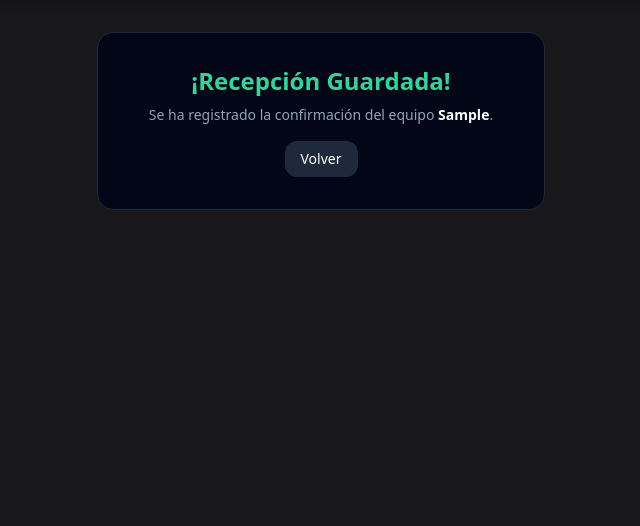
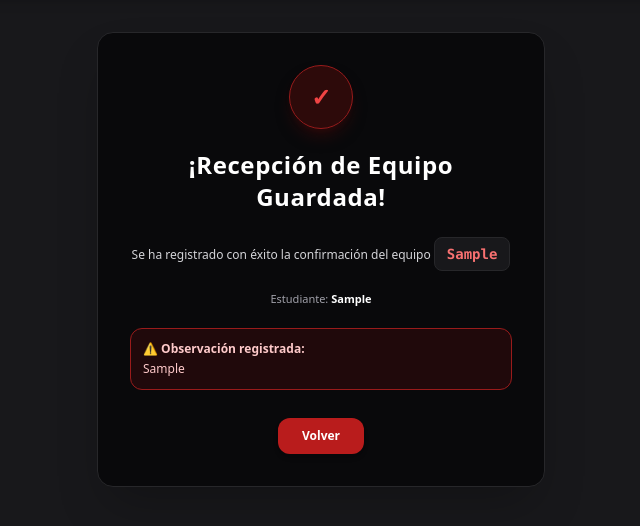
Before and after one commit to gherrera608-sudo/bitacora-tecnologia, a Flask app: template templates/confirmacion.html in a window 1280 px wide. Shown: the part 77-603 px from the top of the page, without its empty margins (319-959 px from the left). Run offline with Flask 3, Linux system fonts and the light colour scheme; the template is opened without the code that fills it: values that come from a table or form of the project are taken from there, others are empty; tables that the repository leaves empty hold one stand-in row (values such as "Sample post"); some libraries are stand-ins or nearby versions.

Commit message:
Update confirmacion.html

```diff
--- a/templates/confirmacion.html
+++ b/templates/confirmacion.html
@@ -1,9 +1,40 @@
 {% extends 'layout.html' %}
-{% block title %}Confirmado{% endblock %}
+{% block title %}Confirmación Guardada{% endblock %}
 {% block content %}
-<div class="max-w-md mx-auto text-center bg-slate-950 border border-slate-800 rounded-2xl p-8">
-    <h1 class="text-2xl font-bold text-emerald-400 mb-2">¡Recepción Guardada!</h1>
-    <p class="text-slate-400 text-sm mb-4">Se ha registrado la confirmación del equipo <b class="text-white">{{ prestamo.inventario }}</b>.</p>
-    <a href="{{ url_for('vista_estudiante') }}" class="inline-block bg-slate-800 text-white px-4 py-2 rounded-xl text-sm">Volver</a>
+<div class="max-w-md mx-auto bg-zinc-950 border border-zinc-800 rounded-2xl p-8 text-center shadow-2xl space-y-5">
+    <!-- Icono de Éxito en Rojo Institucional -->
+    <div class="w-16 h-16 bg-red-950/60 border border-red-800 text-red-500 rounded-full flex items-center justify-center mx-auto text-2xl font-bold shadow-lg shadow-red-950/50">
+        ✓
+    </div>
+
+    <!-- Título y Descripción -->
+    <h1 class="text-2xl font-black text-white tracking-wide">¡Recepción de Equipo Guardada!</h1>
+
+    <p class="text-xs text-zinc-300 leading-relaxed">
+        Se ha registrado con éxito la confirmación del equipo
+        <b class="font-mono text-red-400 text-sm block mt-1 bg-zinc-900 py-1.5 px-3 rounded-lg border border-zinc-800 inline-block">
+            {{ prestamo.inventario }}
+        </b>
+    </p>
+
+    {% if prestamo and prestamo.estudiante %}
+        <p class="text-[11px] text-zinc-400">
+            Estudiante: <b class="text-white">{{ prestamo.estudiante }}</b>
+        </p>
+    {% endif %}
+
+    {% if prestamo and prestamo.novedad_detectada %}
+        <div class="bg-red-950/40 border border-red-800 p-3 rounded-xl text-left text-xs text-red-200 space-y-1">
+            <div class="font-bold">⚠️ Observación registrada:</div>
+            <div>{{ prestamo.reporte_estudiante if prestamo.reporte_estudiante else "Detalle o faltante reportado con el cargador." }}</div>
+        </div>
+    {% endif %}
+
+    <!-- Botón Volver -->
+    <div class="pt-2">
+        <a href="{{ url_for('vista_estudiante') }}" class="inline-block bg-red-700 hover:bg-red-600 text-white text-xs font-bold px-6 py-2.5 rounded-xl shadow-md transition">
+            Volver
+        </a>
+    </div>
 </div>
 {% endblock %}
```
